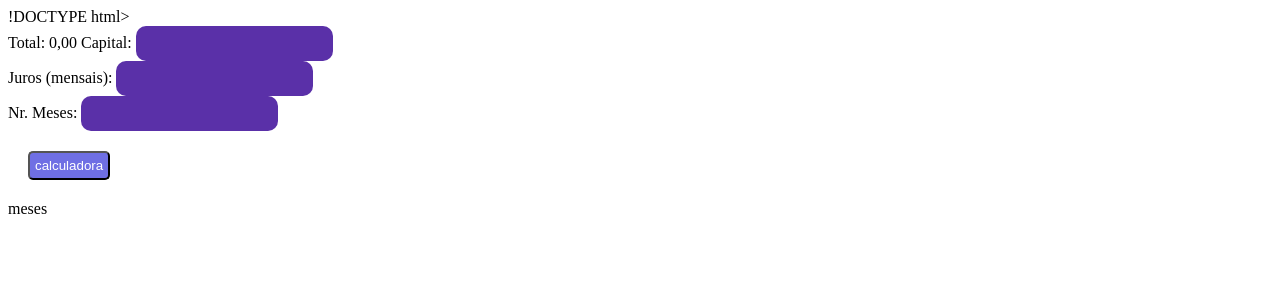
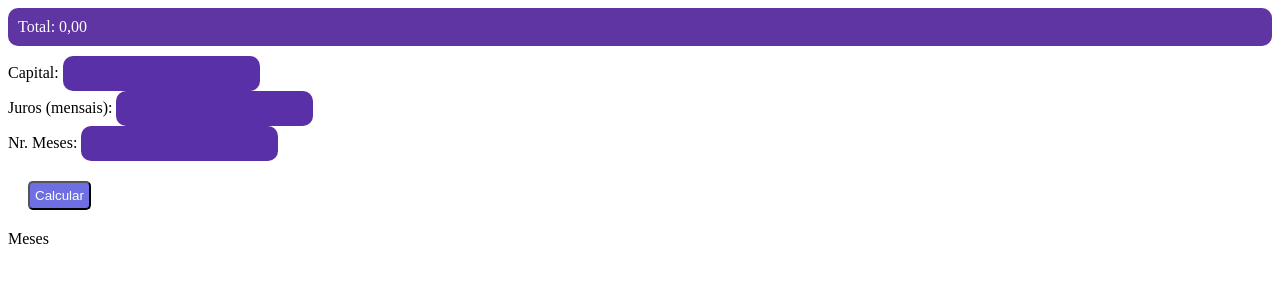
Before and after one commit to suassuas20/primeiroj_3t, a plain HTML site: page index.html in a window 1280 px wide. Drawn offline with Linux system fonts and the light colour scheme.

Commit message:
Update index.html

```diff
--- a/index.html
+++ b/index.html
@@ -1,5 +1,6 @@
-!DOCTYPE html>
+<!DOCTYPE html>
 <html lang="en">
+
 <head>
     <meta charset="UTF-8">
     <meta http-equiv="X-UA-Compatible" content="IE=edge">
@@ -8,18 +9,30 @@
     <link rel="stylesheet" href="geral.css">
     <script src="estudo.js"></script>
 </head>
+
 <body>
+
     <div class="calculadora">
-        <span id="Totalgeral">Total: 0,00</span>
- Capital: <input id="valor" type="text"> <br>
- Juros (mensais): <input id="juros" type="text"> <br>
 
- Nr. Meses: <input id="meses" type="text"> <br>
+        <div class="spTotal">
+            <span id="total">Total: 0,00</span> <br>
+        </div>
 
- <button id="btncalc" onclick="total()"> calculadora </button>
- <div>
-     <div>
-         <span id="ListaMes">meses</span>
+
+        Capital: <input id="valor" type="text"> <br>
+        Juros (mensais): <input id="juros" type="text"> <br>
+        Nr. Meses: <input id="meses" type="text"> <br>
+        <button id="btnCalc" onclick="total()"> Calcular </button>
+
+     <div class="spListaMes">
+         <span id="listaMes">Meses</span>
      </div>
+
+    </div>
+
+
+    <br><br><br>
+
 </body>
+
 </html>
```
